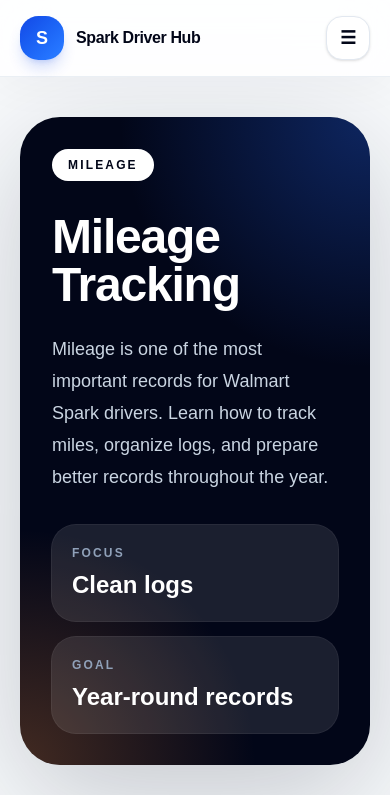
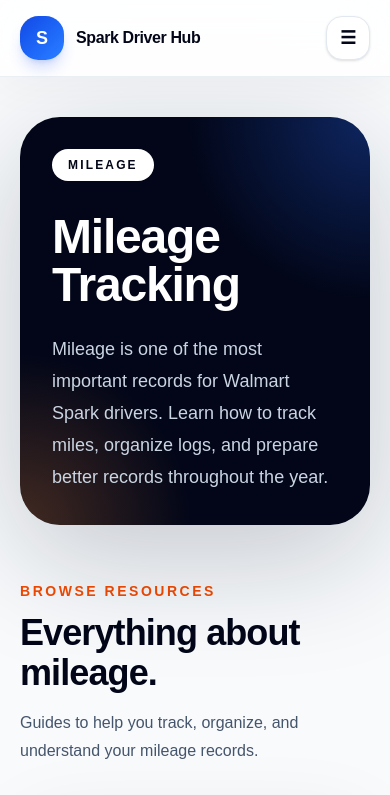
Before and after one commit to dayoneapps91/Spark-Driver-Hub, a Next.js app: page /mileage in a window 390 px wide. Shown: the top 795 px of the page. Built offline with nearby package versions, Linux system fonts and the light colour scheme.

Commit message:
Redesign Driving Essentials hub

```diff
--- a/app/articles/page.tsx
+++ b/app/articles/page.tsx
@@ -23,7 +23,7 @@
               driver.
             </p>
 
-            <div className="mt-8 grid gap-4 sm:grid-cols-2">
+            <div className="mt-8 hidden gap-4 md:grid md:grid-cols-2">
               <div className="rounded-3xl bg-white/10 p-5 ring-1 ring-white/15">
                 <p className="text-xs font-black uppercase tracking-[0.18em] text-slate-400">
                   Topics
--- a/app/mileage/page.tsx
+++ b/app/mileage/page.tsx
@@ -67,7 +67,7 @@
             records throughout the year.
           </p>
 
-          <div className="mt-8 grid gap-4 sm:grid-cols-2">
+          <div className="mt-8 hidden gap-4 md:grid md:grid-cols-2">
             <div className="rounded-3xl bg-white/10 p-5 ring-1 ring-white/15">
               <p className="text-xs font-black uppercase tracking-[0.18em] text-slate-400">
                 Focus
--- a/app/taxes/page.tsx
+++ b/app/taxes/page.tsx
@@ -19,7 +19,7 @@
 <span className="inline-flex rounded-full bg-white px-4 py-2 text-xs font-black uppercase tracking-[0.18em] text-slate-950">Taxes</span>
 <h1 className="mt-8 text-5xl font-black tracking-tight md:text-6xl">Tax Resources</h1>
 <p className="mt-6 max-w-2xl text-lg leading-8 text-slate-300">Learn how to organize mileage, expenses, earnings, and records before tax season. These guides are educational and built for Walmart Spark drivers.</p>
-<div className="mt-8 grid gap-4 sm:grid-cols-2">
+<div className="mt-8 hidden gap-4 md:grid md:grid-cols-2">
 <div className="rounded-3xl bg-white/10 p-5 ring-1 ring-white/15"><p className="text-xs font-black uppercase tracking-[0.18em] text-slate-400">Focus</p><p className="mt-2 text-2xl font-black">Better records</p></div>
 <div className="rounded-3xl bg-white/10 p-5 ring-1 ring-white/15"><p className="text-xs font-black uppercase tracking-[0.18em] text-slate-400">Goal</p><p className="mt-2 text-2xl font-black">Tax ready</p></div>
 </div></div></section>
--- a/app/tools/page.tsx
+++ b/app/tools/page.tsx
@@ -72,7 +72,7 @@
             deliveries more efficient.
           </p>
 
-          <div className="mt-8 grid gap-4 sm:grid-cols-2">
+          <div className="mt-8 hidden gap-4 md:grid md:grid-cols-2">
             <div className="rounded-3xl bg-white/10 p-5 ring-1 ring-white/15">
               <p className="text-xs font-black uppercase tracking-[0.18em] text-slate-400">Built For</p>
               <p className="mt-2 text-2xl font-black">Spark Drivers</p>
```
